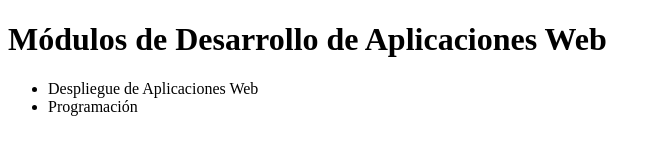
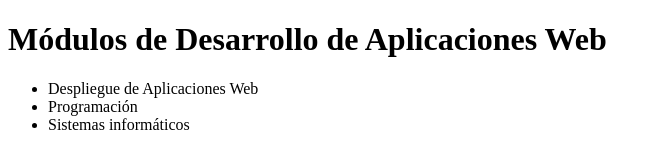
Before and after one commit to xibacat/dawAct4_1, a plain HTML site: page index.html in a window 1280 px wide. Shown: the whole page, without its empty margins (0-661 px from the left). Drawn offline with Linux system fonts and the light colour scheme.

Commit message:
Nuevo modulo en main

```diff
--- a/index.html
+++ b/index.html
@@ -11,6 +11,7 @@
   <ul>
     <li>Despliegue de Aplicaciones Web</li>
     <li>Programación</li>
+    <li>Sistemas informáticos</li>
   </ul>
 </body>
 </html>
```
